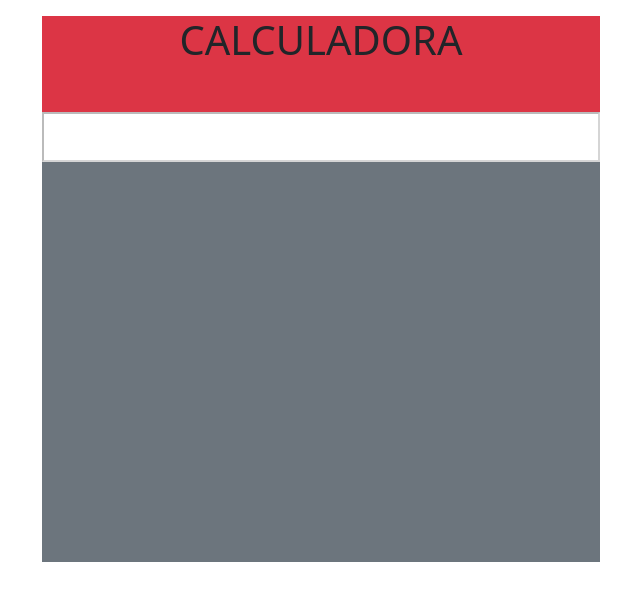
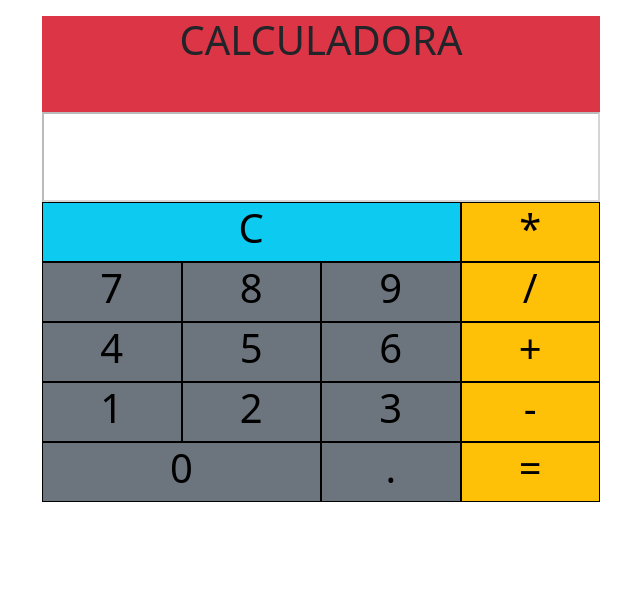
Before and after one commit to erikson-code/calculadora, a Next.js app: page / in a window 1280 px wide. Shown: the top 600 px of the page, without its empty margins (319-959 px from the left). Built offline with nearby package versions, Linux system fonts and the light colour scheme.

Commit message:
Design complete

```diff
--- a/components/celula.js
+++ b/components/celula.js
@@ -1,16 +1,14 @@
 
-const Celula = () => {
+const Celula = (props) => {
+    const dimensao = ("col-sm-"+props.dimensao)
+    const color = "bg-"+props.color
+    return (
+        <div className= {dimensao}>
+        <button className = {color} style = {{width: "100%",margin:0,border:"1px solid black"}}>
+            <h1>{props.valor}</h1>
 
-    return (
-
-        <div className=" justify-content-center">
-
-            <input style = {{width:"100%", height:"50px",backgroundColor:"white"}}  disabled/>
-
-
-
+        </button>
         </div>
-
 
     )
 
--- /dev/null
+++ b/components/main.js
@@ -0,0 +1,40 @@
+import Celula from '../components/celula'
+const Main = () => {
+
+    return (
+
+        <div className=" justify-content-center">
+
+            <input style = {{width:"100%", height:"90px",backgroundColor:"white"}}  disabled/>
+
+            <div className = "d-flex flex-wrap ">
+            <Celula valor = "C" dimensao = "9" color = "info"/>
+            <Celula valor = "*" dimensao = "3" color = "warning"/>
+            <Celula valor = "7" dimensao = "3" color = "secondary"/>
+            <Celula valor = "8" dimensao = "3" color = "secondary"/>
+            <Celula valor = "9" dimensao = "3" color = "secondary"/>
+            <Celula valor = "/" dimensao = "3" color = "warning"/>
+            <Celula valor = "4" dimensao = "3" color = "secondary"/>
+            <Celula valor = "5" dimensao = "3" color = "secondary"/>
+            <Celula valor = "6" dimensao = "3" color = "secondary"/>
+            <Celula valor = "+" dimensao = "3" color = "warning"/>
+            <Celula valor = "1" dimensao = "3" color = "secondary"/>
+            <Celula valor = "2" dimensao = "3" color = "secondary"/>
+            <Celula valor = "3" dimensao = "3" color = "secondary"/>
+            <Celula valor = "-" dimensao = "3" color = "warning"/>
+            <Celula valor = "0" dimensao = "6" color = "secondary"/>
+
+            <Celula valor = "." dimensao = "3" color = "secondary"/>
+            <Celula valor = "=" dimensao = "3" color = "warning"/>
+            </div>
+
+
+
+        </div>
+
+
+    )
+
+}
+
+export default Main
--- a/components/title.js
+++ b/components/title.js
@@ -3,7 +3,7 @@ const Title = () => {
 
     return (
 
-        <div className = "mb-5 align-middle" style = {{textAlign: "center"}}>
+        <div className = "mb-5 align-middle bg-danger" style = {{textAlign: "center"}}>
             <h1>CALCULADORA</h1>
 
         </div>
--- a/pages/index.js
+++ b/pages/index.js
@@ -1,5 +1,5 @@
 import Head from 'next/head'
-import Celula from '../components/celula'
+import Main from '../components/main'
 import Title from '../components/title'
 
 
@@ -12,8 +12,8 @@ export default function Home() {
         <div className="col-sm-6 flex-column bg-danger">
 
           <Title></Title>
-          <div className = "col-sm-12 bg-secondary" style = {{height:"450px"}}>
-            <Celula></Celula>
+          <div className = "col-sm-12 bg-white" style = {{height:"450px"}}>
+            <Main></Main>
           </div>
 
         </div>
```
